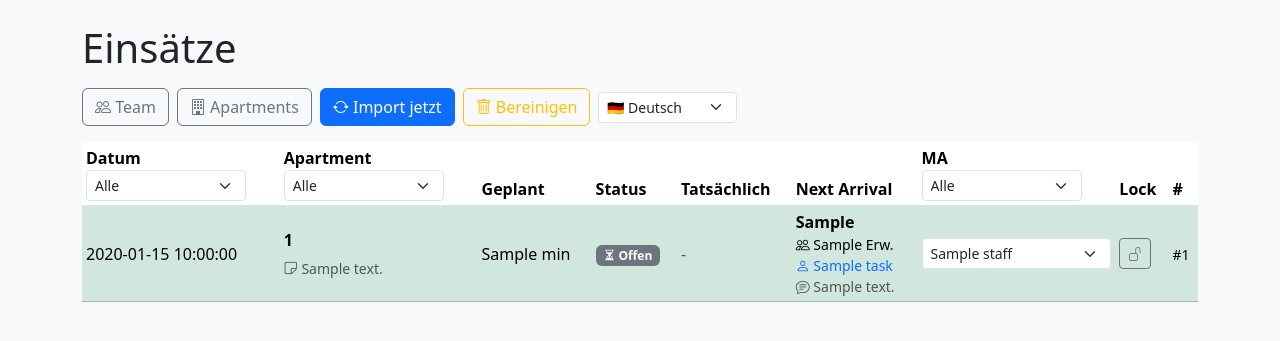
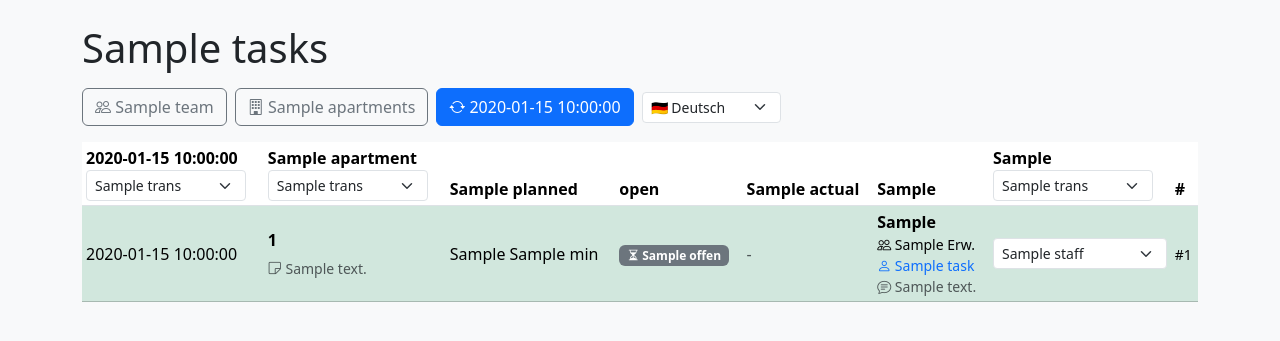
Before and after one commit to AlexanderGutHiller/smoobu-staff-planner-pro, a FastAPI app: template app/templates/admin_home.html in a window 1280 px wide. Shown: the top 341 px of the page. Run offline with FastAPI, Linux system fonts and the light colour scheme; the template is opened without the code that fills it: most values are stand-ins (such as "Sample title", 1, 10 or a date in 2020).

Commit message:
Add files via upload

```diff
--- a/app/db.py
+++ b/app/db.py
@@ -27,7 +27,6 @@ def _apply_sqlite_migrations():
                     return
                 raise
         add_col("ALTER TABLE tasks ADD COLUMN auto_generated BOOLEAN DEFAULT 1")
-        add_col("ALTER TABLE tasks ADD COLUMN locked BOOLEAN DEFAULT 0")
         add_col("ALTER TABLE tasks ADD COLUMN booking_hash VARCHAR(64)")
         add_col("ALTER TABLE tasks ADD COLUMN next_arrival VARCHAR(10)")
         add_col("ALTER TABLE tasks ADD COLUMN next_arrival_adults INTEGER")
--- a/app/main.py
+++ b/app/main.py
@@ -47,81 +47,81 @@ def detect_language(request: Request) -> str:
 def get_translations(lang: str) -> Dict[str, str]:
     """Übersetzungen für verschiedene Sprachen"""
     translations = {
-        "de": {
-            "tasks": "Einsätze", "team": "Team", "apartments": "Apartments", "import_now": "Import jetzt",
-            "cleanup": "Bereinigen", "date": "Datum", "apartment": "Apartment", "planned": "Geplant",
-            "status": "Status", "actual": "Tatsächlich", "next_arrival": "Nächste Anreise",
-            "save": "Speichern", "today": "Heute", "week": "Diese Woche", "month": "Dieser Monat",
-            "next7": "Nächste 7 Tage", "all": "Alle", "erledigt": "Erledigt", "läuft": "Läuft", "offen": "Offen",
-            "min": "min", "noch": "noch ca.", "über_zeit": "Über Zeit", "start": "Start", "pause": "Pause",
-            "fertig": "Fertig", "wieder_öffnen": "Wieder öffnen", "notiz": "Notiz", "meine_einsätze": "Meine Einsätze",
-            "monatslimit": "Achtung: Du hast dein Monatslimit von", "std_überschritten": "Std überschritten",
-            "aktuell": "Std erfasst.", "monat_erfasst": "Aktueller Monat:",
-            "keine_einsätze": "Keine Einsätze vorhanden", "nächste_anreise": "Nächste Anreise",
-            "erw": "Erw.", "kinder": "Kinder", "verbleibend": "verbleibend:",
-            "erledigte_ausblenden": "Erledigte ausblenden", "erledigte_anzeigen": "Erledigte anzeigen",
-            "datum": "Datum", "ma": "MA", "lock": "Lock"
-        },
-        "en": {
-            "tasks": "Tasks", "team": "Team", "apartments": "Apartments", "import_now": "Import now",
-            "cleanup": "Clean up", "date": "Date", "apartment": "Apartment", "planned": "Planned",
-            "status": "Status", "actual": "Actual", "next_arrival": "Next Arrival",
-            "save": "Save", "today": "Today", "week": "This Week", "month": "This Month",
-            "next7": "Next 7 Days", "all": "All", "erledigt": "Done", "läuft": "Running", "offen": "Open",
-            "min": "min", "noch": "ca.", "über_zeit": "Over time", "start": "Start", "pause": "Pause",
-            "fertig": "Done", "wieder_öffnen": "Reopen", "notiz": "Note", "meine_einsätze": "My Tasks",
-            "monatslimit": "Warning: You have exceeded your monthly limit of", "std_überschritten": "hours",
-            "aktuell": "hours logged.", "monat_erfasst": "Current month:",
-            "keine_einsätze": "No tasks available", "nächste_anreise": "Next Arrival",
-            "erw": "Adults", "kinder": "Children", "verbleibend": "remaining:",
-            "erledigte_ausblenden": "Hide completed", "erledigte_anzeigen": "Show completed",
-            "datum": "Date", "ma": "Staff", "lock": "Lock"
-        },
-        "ro": {
-            "tasks": "Sarcini", "team": "Echipa", "apartments": "Apartamente", "import_now": "Importă acum",
-            "cleanup": "Curățare", "date": "Dată", "apartment": "Apartament", "planned": "Planificat",
-            "status": "Status", "actual": "Real", "next_arrival": "Următoarea sosire",
-            "save": "Salvează", "today": "Azi", "week": "Săptămâna aceasta", "month": "Luna aceasta",
-            "next7": "Următoarele 7 zile", "all": "Toate", "erledigt": "Finalizat", "läuft": "În curs", "offen": "Deschis",
-            "min": "min", "noch": "ca.", "über_zeit": "Peste timp", "start": "Start", "pause": "Pauză",
-            "fertig": "Finalizat", "wieder_öffnen": "Redeschide", "notiz": "Notă", "meine_einsätze": "Sarcinile mele",
-            "monatslimit": "Atenție: Ai depășit limita lunară de", "std_überschritten": "ore",
-            "aktuell": "ore înregistrate.", "monat_erfasst": "Luna curentă:",
-            "keine_einsätze": "Nu există sarcini", "nächste_anreise": "Următoarea sosire",
-            "erw": "Adulți", "kinder": "Copii", "verbleibend": "rămâne:",
-            "erledigte_ausblenden": "Ascunde finalizate", "erledigte_anzeigen": "Afișează finalizate",
-            "datum": "Dată", "ma": "Echipa", "lock": "Blocare"
-        },
-        "ru": {
-            "tasks": "Задачи", "team": "Команда", "apartments": "Апартаменты", "import_now": "Импорт сейчас",
-            "cleanup": "Очистка", "date": "Дата", "apartment": "Апартамент", "planned": "Запланировано",
-            "status": "Статус", "actual": "Фактически", "next_arrival": "Следующий приезд",
-            "save": "Сохранить", "today": "Сегодня", "week": "На этой неделе", "month": "В этом месяце",
-            "next7": "Следующие 7 дней", "all": "Все", "erledigt": "Выполнено", "läuft": "Выполняется", "offen": "Открыто",
-            "min": "мин", "noch": "около", "über_zeit": "Превышено", "start": "Старт", "pause": "Пауза",
-            "fertig": "Готово", "wieder_öffnen": "Открыть снова", "notiz": "Заметка", "meine_einsätze": "Мои задачи",
-            "monatslimit": "Внимание: Вы превысили месячный лимит", "std_überschritten": "часов",
-            "aktuell": "часов записано.", "monat_erfasst": "Текущий месяц:",
-            "keine_einsätze": "Нет задач", "nächste_anreise": "Следующий приезд",
-            "erw": "Взрослые", "kinder": "Дети", "verbleibend": "осталось:",
-            "erledigte_ausblenden": "Скрыть выполненные", "erledigte_anzeigen": "Показать выполненные",
-            "datum": "Дата", "ma": "Команда", "lock": "Заблокировано"
-        },
-        "bg": {
-            "tasks": "Задачи", "team": "Екип", "apartments": "Апартаменти", "import_now": "Импортирай сега",
-            "cleanup": "Почистване", "date": "Дата", "apartment": "Апартамент", "planned": "Планирано",
-            "status": "Статус", "actual": "Действително", "next_arrival": "Следващо пристигане",
-            "save": "Запази", "today": "Днес", "week": "Тази седмица", "month": "Този месец",
-            "next7": "Следващите 7 дни", "all": "Всички", "erledigt": "Завършено", "läuft": "В ход", "offen": "Отворено",
-            "min": "мин", "noch": "остават", "über_zeit": "Над времето", "start": "Старт", "pause": "Пауза",
-            "fertig": "Готово", "wieder_öffnen": "Отвори отново", "notiz": "Бележка", "meine_einsätze": "Моите задачи",
-            "monatslimit": "Внимание: Надхвърлихте месечния си лимит от", "std_überschritten": "часа",
-            "aktuell": "часа записани.", "monat_erfasst": "Текущ месец:",
-            "keine_einsätze": "Няма задачи", "nächste_anreise": "Следващо пристигане",
-            "erw": "Възрастни", "kinder": "Деца", "verbleibend": "остават:",
-            "erledigte_ausblenden": "Скрий завършени", "erledigte_anzeigen": "Покажи завършени",
-            "datum": "Дата", "ma": "Екип", "lock": "Заключено"
-        }
+               "de": {
+                   "tasks": "Einsätze", "team": "Team", "apartments": "Apartments", "import_now": "Import jetzt",
+                   "cleanup": "Bereinigen", "date": "Datum", "apartment": "Apartment", "planned": "Geplant",
+                   "status": "Status", "actual": "Tatsächlich", "next_arrival": "Nächste Anreise",
+                   "save": "Speichern", "today": "Heute", "week": "Diese Woche", "month": "Dieser Monat",
+                   "next7": "Nächste 7 Tage", "all": "Alle", "erledigt": "Erledigt", "läuft": "Läuft", "offen": "Offen",
+                   "min": "min", "noch": "noch ca.", "über_zeit": "Über Zeit", "start": "Start", "pause": "Pause",
+                   "fertig": "Fertig", "wieder_öffnen": "Wieder öffnen", "notiz": "Notiz", "meine_einsätze": "Meine Einsätze",
+                   "monatslimit": "Achtung: Du hast dein Monatslimit von", "std_überschritten": "Std überschritten",
+                   "aktuell": "Std erfasst.", "monat_erfasst": "Aktueller Monat:",
+                   "keine_einsätze": "Keine Einsätze vorhanden", "nächste_anreise": "Nächste Anreise",
+                   "erw": "Erw.", "kinder": "Kinder", "verbleibend": "verbleibend:",
+                   "erledigte_ausblenden": "Erledigte ausblenden", "erledigte_anzeigen": "Erledigte anzeigen",
+                   "datum": "Datum", "ma": "MA", "lock": "Lock", "zurück": "Zurück"
+               },
+               "en": {
+                   "tasks": "Tasks", "team": "Team", "apartments": "Apartments", "import_now": "Import now",
+                   "cleanup": "Clean up", "date": "Date", "apartment": "Apartment", "planned": "Planned",
+                   "status": "Status", "actual": "Actual", "next_arrival": "Next Arrival",
+                   "save": "Save", "today": "Today", "week": "This Week", "month": "This Month",
+                   "next7": "Next 7 Days", "all": "All", "erledigt": "Done", "läuft": "Running", "offen": "Open",
+                   "min": "min", "noch": "ca.", "über_zeit": "Over time", "start": "Start", "pause": "Pause",
+                   "fertig": "Done", "wieder_öffnen": "Reopen", "notiz": "Note", "meine_einsätze": "My Tasks",
+                   "monatslimit": "Warning: You have exceeded your monthly limit of", "std_überschritten": "hours",
+                   "aktuell": "hours logged.", "monat_erfasst": "Current month:",
+                   "keine_einsätze": "No tasks available", "nächste_anreise": "Next Arrival",
+                   "erw": "Adults", "kinder": "Children", "verbleibend": "remaining:",
+                   "erledigte_ausblenden": "Hide completed", "erledigte_anzeigen": "Show completed",
+                   "datum": "Date", "ma": "Staff", "lock": "Lock", "zurück": "Back"
+               },
+               "ro": {
+                   "tasks": "Sarcini", "team": "Echipa", "apartments": "Apartamente", "import_now": "Importă acum",
+                   "cleanup": "Curățare", "date": "Dată", "apartment": "Apartament", "planned": "Planificat",
+                   "status": "Status", "actual": "Real", "next_arrival": "Următoarea sosire",
+                   "save": "Salvează", "today": "Azi", "week": "Săptămâna aceasta", "month": "Luna aceasta",
+                   "next7": "Următoarele 7 zile", "all": "Toate", "erledigt": "Finalizat", "läuft": "În curs", "offen": "Deschis",
+                   "min": "min", "noch": "ca.", "über_zeit": "Peste timp", "start": "Start", "pause": "Pauză",
+                   "fertig": "Finalizat", "wieder_öffnen": "Redeschide", "notiz": "Notă", "meine_einsätze": "Sarcinile mele",
+                   "monatslimit": "Atenție: Ai depășit limita lunară de", "std_überschritten": "ore",
+                   "aktuell": "ore înregistrate.", "monat_erfasst": "Luna curentă:",
+                   "keine_einsätze": "Nu există sarcini", "nächste_anreise": "Următoarea sosire",
+                   "erw": "Adulți", "kinder": "Copii", "verbleibend": "rămâne:",
+                   "erledigte_ausblenden": "Ascunde finalizate", "erledigte_anzeigen": "Afișează finalizate",
+                   "datum": "Dată", "ma": "Echipa", "lock": "Blocare", "zurück": "Înapoi"
+               },
+               "ru": {
+                   "tasks": "Задачи", "team": "Команда", "apartments": "Апартаменты", "import_now": "Импорт сейчас",
+                   "cleanup": "Очистка", "date": "Дата", "apartment": "Апартамент", "planned": "Запланировано",
+                   "status": "Статус", "actual": "Фактически", "next_arrival": "Следующий приезд",
+                   "save": "Сохранить", "today": "Сегодня", "week": "На этой неделе", "month": "В этом месяце",
+                   "next7": "Следующие 7 дней", "all": "Все", "erledigt": "Выполнено", "läuft": "Выполняется", "offen": "Открыто",
+                   "min": "мин", "noch": "около", "über_zeit": "Превышено", "start": "Старт", "pause": "Пауза",
+                   "fertig": "Готово", "wieder_öffnen": "Открыть снова", "notiz": "Заметка", "meine_einsätze": "Мои задачи",
+                   "monatslimit": "Внимание: Вы превысили месячный лимит", "std_überschritten": "часов",
+                   "aktuell": "часов записано.", "monat_erfasst": "Текущий месяц:",
+                   "keine_einsätze": "Нет задач", "nächste_anreise": "Следующий приезд",
+                   "erw": "Взрослые", "kinder": "Дети", "verbleibend": "осталось:",
+                   "erledigte_ausblenden": "Скрыть выполненные", "erledigte_anzeigen": "Показать выполненные",
+                   "datum": "Дата", "ma": "Команда", "lock": "Заблокировано", "zurück": "Назад"
+               },
+               "bg": {
+                   "tasks": "Задачи", "team": "Екип", "apartments": "Апартаменти", "import_now": "Импортирай сега",
+                   "cleanup": "Почистване", "date": "Дата", "apartment": "Апартамент", "planned": "Планирано",
+                   "status": "Статус", "actual": "Действително", "next_arrival": "Следващо пристигане",
+                   "save": "Запази", "today": "Днес", "week": "Тази седмица", "month": "Този месец",
+                   "next7": "Следващите 7 дни", "all": "Всички", "erledigt": "Завършено", "läuft": "В ход", "offen": "Отворено",
+                   "min": "мин", "noch": "остават", "über_zeit": "Над времето", "start": "Старт", "pause": "Пауза",
+                   "fertig": "Готово", "wieder_öffnen": "Отвори отново", "notiz": "Бележка", "meine_einsätze": "Моите задачи",
+                   "monatslimit": "Внимание: Надхвърлихте месечния си лимит от", "std_überschritten": "часа",
+                   "aktuell": "часа записани.", "monat_erfasst": "Текущ месец:",
+                   "keine_einsätze": "Няма задачи", "nächste_anreise": "Следващо пристигане",
+                   "erw": "Възрастни", "kinder": "Деца", "verbleibend": "остават:",
+                   "erledigte_ausblenden": "Скрий завършени", "erledigte_anzeigen": "Покажи завършени",
+                   "datum": "Дата", "ma": "Екип", "lock": "Заключено", "zurück": "Назад"
+               }
     }
     return translations.get(lang, translations["de"])
 
@@ -435,12 +435,6 @@ async def admin_task_assign(token: str, task_id: int = Form(...), staff_id_raw:
     db.commit()
     return RedirectResponse(url=f"/admin/{token}", status_code=303)
 
-@app.post("/admin/{token}/task/lock")
-async def admin_task_lock(token: str, task_id: int = Form(...), lock: int = Form(1), db=Depends(get_db)):
-    if token != ADMIN_TOKEN: raise HTTPException(status_code=403)
-    t = db.get(Task, task_id); t.locked = bool(int(lock)); db.commit()
-    return RedirectResponse(url=f"/admin/{token}", status_code=303)
-
 @app.get("/admin/{token}/apartments")
 async def admin_apartments(request: Request, token: str, db=Depends(get_db)):
     if token != ADMIN_TOKEN:
@@ -469,11 +463,9 @@ async def admin_apartments_apply(token: str, apartment_id: int = Form(...), db=D
     today_iso = dt.date.today().isoformat()
 
     # Update all tasks for this apartment that are today or in the future
-    # Only update unlocked tasks
     tasks = db.query(Task).filter(
         Task.apartment_id == apartment_id,
-        Task.date >= today_iso,
-        Task.locked == False
+        Task.date >= today_iso
     ).all()
 
     updated = 0
@@ -556,7 +548,7 @@ async def admin_cleanup(token: str, db=Depends(get_db)):
 
     db.commit()
     log.info("✅ Cleanup done. Removed %d invalid tasks", removed_count)
-    return PlainTextResponse(f"Cleanup done. Removed {removed_count} invalid tasks (including locked ones). Check logs for details.")
+    return PlainTextResponse(f"Cleanup done. Removed {removed_count} invalid tasks. Check logs for details.")
 
 @app.get("/admin/{token}/export")
 async def admin_export(token: str, month: str, db=Depends(get_db)):
--- a/app/templates/admin_apartments.html
+++ b/app/templates/admin_apartments.html
@@ -4,9 +4,9 @@
 <link href="https://cdn.jsdelivr.net/npm/bootstrap-icons@1.11.3/font/bootstrap-icons.css" rel="stylesheet">
 <title>Admin - Apartments</title></head>
 <body class="bg-light"><div class="container py-4">
-<h1 class="mb-3">Apartments</h1>
+<h1 class="mb-3">{{ trans.apartments }}</h1>
 <div class="d-flex gap-2 mb-3 align-items-center">
-  <a class="btn btn-outline-secondary" href="/admin/{{ token }}"><i class="bi bi-arrow-left"></i> Zurück</a>
+  <a class="btn btn-outline-secondary" href="/admin/{{ token }}"><i class="bi bi-arrow-left"></i> {{ trans.zurück }}</a>
   <select class="form-select form-select-sm" style="width: auto;" onchange="setLanguage(this.value)">
     <option value="de" {% if lang == 'de' %}selected{% endif %}>🇩🇪 Deutsch</option>
     <option value="en" {% if lang == 'en' %}selected{% endif %}>🇬🇧 English</option>
--- a/app/templates/admin_home.html
+++ b/app/templates/admin_home.html
@@ -10,13 +10,12 @@
 </style>
 </head>
 <body class="bg-light"><div class="container py-4">
-<h1 class="mb-3">Einsätze</h1>
+<h1 class="mb-3">{{ trans.tasks }}</h1>
 
 <div class="d-flex gap-2 mb-3 flex-wrap align-items-center">
-  <a class="btn btn-outline-secondary" href="/admin/{{ token }}/staff"><i class="bi bi-people"></i> Team</a>
-  <a class="btn btn-outline-secondary" href="/admin/{{ token }}/apartments"><i class="bi bi-building"></i> Apartments</a>
-  <a class="btn btn-primary" href="/admin/{{ token }}/import"><i class="bi bi-arrow-repeat"></i> Import jetzt</a>
-  <a class="btn btn-outline-warning" href="/admin/{{ token }}/cleanup"><i class="bi bi-trash"></i> Bereinigen</a>
+        <a class="btn btn-outline-secondary" href="/admin/{{ token }}/staff"><i class="bi bi-people"></i> {{ trans.team }}</a>
+        <a class="btn btn-outline-secondary" href="/admin/{{ token }}/apartments"><i class="bi bi-building"></i> {{ trans.apartments }}</a>
+        <a class="btn btn-primary" href="/admin/{{ token }}/import"><i class="bi bi-arrow-repeat"></i> {{ trans.import_now }}</a>
   <select class="form-select form-select-sm" style="width: auto;" onchange="setLanguage(this.value)">
     <option value="de" {% if lang == 'de' %}selected{% endif %}>🇩🇪 Deutsch</option>
     <option value="en" {% if lang == 'en' %}selected{% endif %}>🇬🇧 English</option>
@@ -38,36 +37,35 @@ function setLanguage(lang) {
 <table id="task-table" class="table table-sm table-hover bg-white align-middle">
 <thead>
   <tr>
-    <th>Datum<br>
+    <th>{{ trans.date }}<br>
       <select id="f-date" class="form-select form-select-sm filter-input">
-        <option value="">Alle</option>
-        <option value="today">Heute</option>
-        <option value="week">Diese Woche</option>
-        <option value="month">Dieser Monat</option>
-        <option value="next7">Nächste 7 Tage</option>
+        <option value="">{{ trans.all }}</option>
+        <option value="today">{{ trans.today }}</option>
+        <option value="week">{{ trans.week }}</option>
+        <option value="month">{{ trans.month }}</option>
+        <option value="next7">{{ trans.next7 }}</option>
       </select>
     </th>
-    <th>Apartment<br>
+    <th>{{ trans.apartment }}<br>
       <select id="f-apt" class="form-select form-select-sm filter-input">
-        <option value="">Alle</option>
+        <option value="">{{ trans.all }}</option>
         {% for apt in apartments %}
           <option value="{{ apt.name }}">{{ apt.name }}</option>
         {% endfor %}
       </select>
     </th>
-    <th>Geplant</th>
-    <th>Status</th>
-    <th>Tatsächlich</th>
-    <th>Next Arrival</th>
-    <th>MA<br>
+    <th>{{ trans.planned }}</th>
+    <th>{{ trans.status }}</th>
+    <th>{{ trans.actual }}</th>
+    <th>{{ trans.next_arrival }}</th>
+    <th>{{ trans.ma }}<br>
       <select id="f-staff" class="form-select form-select-sm filter-input">
-        <option value="">Alle</option>
+        <option value="">{{ trans.all }}</option>
         {% for s in staff %}
           <option value="{{ s.name }}">{{ s.name }}</option>
         {% endfor %}
       </select>
     </th>
-    <th>Lock</th>
     <th>#</th>
   </tr>
 </thead>
@@ -90,27 +88,27 @@ function setLanguage(lang) {
     {% endif %}
     {% if t.notes %}<div class="mt-1"><small class="text-muted"><i class="bi bi-sticky"></i> {{ t.notes }}</small></div>{% endif %}
   </td>
-  <td data-col="planned">{{ t.planned_minutes }} min</td>
+  <td data-col="planned">{{ t.planned_minutes }} {{ trans.min }}</td>
   <td>
     {% if t.status == 'done' %}
-      <span class="badge bg-success"><i class="bi bi-check-circle"></i> Erledigt</span>
+      <span class="badge bg-success"><i class="bi bi-check-circle"></i> {{ trans.erledigt }}</span>
     {% elif t.status == 'running' %}
-      <span class="badge bg-primary"><i class="bi bi-play-circle"></i> Läuft</span>
+      <span class="badge bg-primary"><i class="bi bi-play-circle"></i> {{ trans.läuft }}</span>
     {% else %}
-      <span class="badge bg-secondary"><i class="bi bi-hourglass-split"></i> Offen</span>
+      <span class="badge bg-secondary"><i class="bi bi-hourglass-split"></i> {{ trans.offen }}</span>
     {% endif %}
   </td>
   <td>
     {% set tl = timelog_map.get(t.id, {}) %}
     {% if tl.actual_minutes %}
       <span class="fw-bold {% if tl.actual_minutes > t.planned_minutes %}text-danger{% elif tl.actual_minutes > t.planned_minutes * 0.8 %}text-warning{% else %}text-success{% endif %}">
-        {{ tl.actual_minutes }} min
+        {{ tl.actual_minutes }} {{ trans.min }}
       </span>
       {% if tl.actual_minutes > t.planned_minutes %}
-        <small class="text-danger d-block">+{{ tl.actual_minutes - t.planned_minutes }} min</small>
+        <small class="text-danger d-block">+{{ tl.actual_minutes - t.planned_minutes }} {{ trans.min }}</small>
       {% endif %}
     {% elif tl.started_at and not tl.ended_at %}
-      <span class="badge bg-warning text-dark"><i class="bi bi-clock"></i> Läuft...</span>
+      <span class="badge bg-warning text-dark"><i class="bi bi-clock"></i> {{ trans.läuft }}...</span>
     {% else %}
       <span class="text-muted">-</span>
     {% endif %}
@@ -141,15 +139,6 @@ function setLanguage(lang) {
           <option value="{{ s.id }}" {% if t.assigned_staff_id==s.id %}selected{% endif %}>{{ s.name }}</option>
         {% endfor %}
       </select>
-    </form>
-  </td>
-  <td>
-    <form method="post" action="/admin/{{ token }}/task/lock">
-      <input type="hidden" name="task_id" value="{{ t.id }}"/>
-      <input type="hidden" name="lock" value="{{ 0 if t.locked else 1 }}"/>
-      <button class="btn btn-sm {{ 'btn-success' if t.locked else 'btn-outline-secondary' }}">
-        {% if t.locked %}<i class="bi bi-lock-fill"></i>{% else %}<i class="bi bi-unlock"></i>{% endif %}
-      </button>
     </form>
   </td>
   <td><small>#{{ t.id }}</small></td>
@@ -191,26 +180,21 @@ function applyFilter(){
   const fDate = document.getElementById('f-date').value;
   const fApt = document.getElementById('f-apt').value;
   const fStaff = document.getElementById('f-staff').value;
-  const fLock = document.getElementById('f-lock').value;
 
   rows.forEach(tr => {
     const dateTxt = tr.querySelector('[data-col="date"]').innerText;
     const aptTxt = tr.querySelector('[data-col="apt"]').innerText;
     const staffTxt = tr.querySelector('[data-col="staff"]').innerText;
 
-    let lockEl = tr.querySelector('[name="lock"]');
-    const isLocked = lockEl && lockEl.value === '1';
-
     const ok = matchesDateFilter(dateTxt, fDate)
             && (!fApt || aptTxt.toLowerCase().includes(fApt.toLowerCase()))
-            && (!fStaff || staffTxt.toLowerCase().includes(fStaff.toLowerCase()))
-            && (!fLock || (fLock === 'locked' && isLocked) || (fLock === 'unlocked' && !isLocked));
+            && (!fStaff || staffTxt.toLowerCase().includes(fStaff.toLowerCase()));
 
     tr.style.display = ok ? '' : 'none';
   });
 }
 
-['f-date','f-apt','f-staff','f-lock'].forEach(id => {
+['f-date','f-apt','f-staff'].forEach(id => {
   document.getElementById(id).addEventListener('change', applyFilter);
 });
 </script>
--- a/app/templates/admin_staff.html
+++ b/app/templates/admin_staff.html
@@ -4,9 +4,9 @@
 <link href="https://cdn.jsdelivr.net/npm/bootstrap-icons@1.11.3/font/bootstrap-icons.css" rel="stylesheet">
 <title>Admin - Team</title></head>
 <body class="bg-light"><div class="container py-4">
-<h1 class="mb-3">Team</h1>
+<h1 class="mb-3">{{ trans.team }}</h1>
 <div class="d-flex gap-2 mb-3 align-items-center">
-  <a class="btn btn-outline-secondary" href="/admin/{{ token }}"><i class="bi bi-arrow-left"></i> Zurück</a>
+  <a class="btn btn-outline-secondary" href="/admin/{{ token }}"><i class="bi bi-arrow-left"></i> {{ trans.zurück }}</a>
   <select class="form-select form-select-sm" style="width: auto;" onchange="setLanguage(this.value)">
     <option value="de" {% if lang == 'de' %}selected{% endif %}>🇩🇪 Deutsch</option>
     <option value="en" {% if lang == 'en' %}selected{% endif %}>🇬🇧 English</option>
--- a/app/templates/cleaner.html
+++ b/app/templates/cleaner.html
@@ -2,7 +2,7 @@
 <!doctype html><html><head><meta charset="utf-8"><meta name="viewport" content="width=device-width, initial-scale=1">
 <link href="https://cdn.jsdelivr.net/npm/bootstrap@5.3.3/dist/css/bootstrap.min.css" rel="stylesheet">
 <link href="https://cdn.jsdelivr.net/npm/bootstrap-icons@1.11.3/font/bootstrap-icons.css" rel="stylesheet">
-<title>Meine Einsätze</title>
+<title>{{ trans.meine_einsätze }}</title>
 <style>
 body { padding-bottom: 20px; }
 .task-card {
```
Also changed, not shown: app/sync.py (+11 -12 lines).
